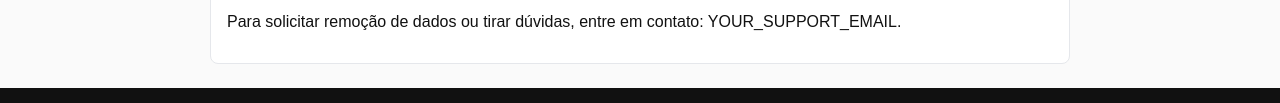
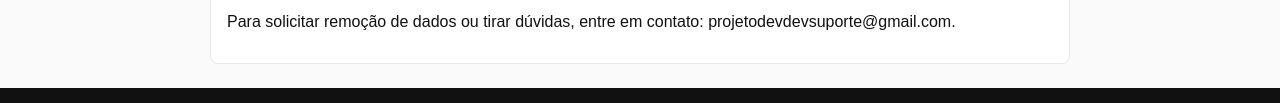
Before and after one commit to WellingtonGFerreira/tiktok-app-pages, a plain HTML site: page privacy.html in a window 1280 px wide. Shown: the part 248-351 px from the top of the page. Drawn offline with Linux system fonts and the light colour scheme.

Commit message:
Update privacy.html

```diff
--- a/privacy.html
+++ b/privacy.html
@@ -22,7 +22,7 @@
 <main>
     <div class="card">
         <p>Coletamos apenas informações necessárias para autenticação com o TikTok e publicação de vídeos, mediante consentimento do usuário. Armazenamos tokens de acesso de forma segura. O usuário pode revogar o acesso a qualquer momento, e ao fazê-lo removemos os tokens associados. Não vendemos dados a terceiros; compartilhamos apenas com provedores estritamente necessários (por exemplo, serviços de hospedagem). Mantemos logs técnicos que não contêm dados sensíveis.</p>
-        <p>Para solicitar remoção de dados ou tirar dúvidas, entre em contato: YOUR_SUPPORT_EMAIL.</p>
+        <p>Para solicitar remoção de dados ou tirar dúvidas, entre em contato: projetodevdevsuporte@gmail.com.</p>
     </div>
 </main>
 <footer>
```
